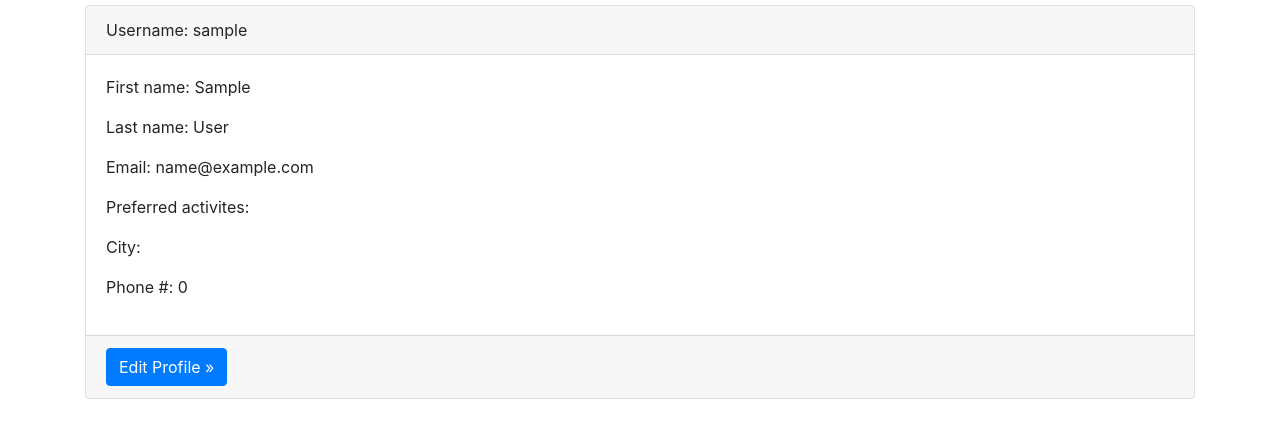
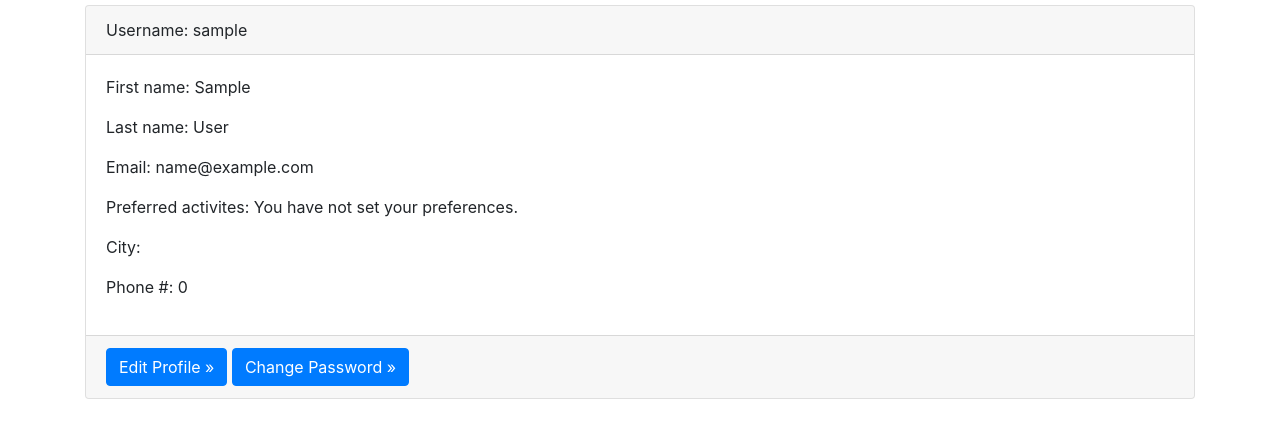
Before and after one commit to jrodowick/SeniorProject, a Django app: page /profile/ in a window 1280 px wide. Shown: the part 145-583 px from the top of the page. Run offline with Django 3.2, Linux system fonts and the light colour scheme; the visitor is signed in with stand-in values (Sample User, id 1); some libraries are stand-ins or nearby versions.

Commit message:
Correctly displays preferences

```diff
--- a/gagp/templates/profile.html
+++ b/gagp/templates/profile.html
@@ -14,12 +14,25 @@
       <p>First name: {{ user.first_name }}</p>
       <p>Last name: {{ user.last_name }}</p>
       <p>Email: {{ user.email }}</p>
-      <p>Preferred activites: {{ user.userprofile.preferences }}</p>
+      <p>
+        Preferred activites:
+        {% if user.userprofile.preferences|first == '' %}
+          You have not set your preferences.
+        {% else %}
+        <ul>
+          {% for preferred in user.userprofile.preferences %}
+          <li>{{ preferred }}</li>
+          {% endfor %}
+        </ul>
+        {% endif %}
+      </p>
+
       <p>City: {{ user.userprofile.city }}</p>
       <p>Phone #: {{ user.userprofile.phone}}</p>
     </div>
     <div class="card-footer">
       <a href="/profile/edit" class="btn btn-primary">Edit Profile &raquo;</a>
+      <a href="/change-password" class="btn btn-primary">Change Password &raquo;</a>
     </div>
   </div>
 
```
